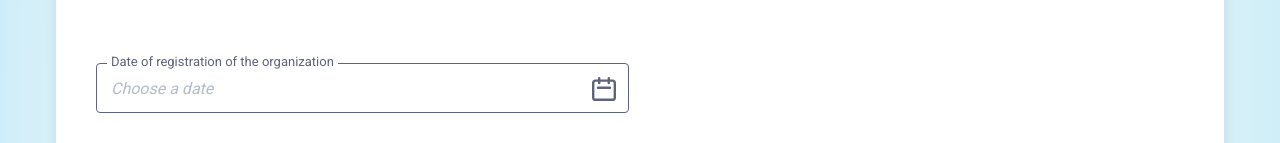
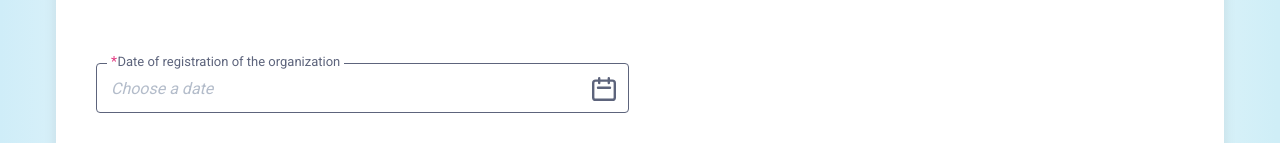
Before and after one commit to it-volunteers-ukraine/ChariERP, a Next.js app in the folder client/: page /en/sign-up in a window 1280 px wide. Shown: the part 546-689 px from the top of the page. Built offline with nearby package versions, Linux system fonts and the light colour scheme.

Commit message:
Added DatePickerInput

```diff
--- a/client/src/components/date-field/index.tsx
+++ b/client/src/components/date-field/index.tsx
@@ -1,6 +1,6 @@
 'use client';
 
-import React, { useEffect, useRef } from 'react';
+import React, { forwardRef, useEffect, useRef } from 'react';
 import { useLocale } from 'next-intl';
 import { Field, FieldProps } from 'formik';
 import { uk, enGB } from 'date-fns/locale';
@@ -12,15 +12,30 @@ import { Error } from '@/utils';
 
 import { Input } from '../input';
 import { DateFieldProps } from './types';
+import { InputProps } from '../input/types';
 
 import './style.css';
 
 registerLocale('ua', uk);
 registerLocale('en', enGB);
 
+const DatePickerInput = forwardRef(
+  (
+    props: InputProps & { isrequired?: string },
+    ref: React.Ref<HTMLInputElement>,
+  ) => {
+    const required = props.isrequired === 'true' ? true : false;
+
+    return <Input {...props} required={required} ref={ref} />;
+  },
+);
+
+DatePickerInput.displayName = 'DatePickerInput';
+
 export const DateField = ({
   name,
   label,
+  required,
   placeholder,
   ...props
 }: DateFieldProps) => {
@@ -76,21 +91,20 @@ export const DateField = ({
               dateFormat="dd.MM.yyyy"
               yearDropdownItemNumber={150}
               placeholderText={placeholder}
+              onCalendarClose={handelClose}
               minDate={new Date('1991-01-01')}
               onChange={(date) => onChange(date)}
-              onCalendarClose={() => handelClose()}
               customInput={
-                <Input
+                <DatePickerInput
                   {...fieldProps}
                   {...props}
                   readOnly
-                  ref={null}
                   type="date"
                   name={name}
                   label={label}
                   value={value}
                   error={error}
-                  placeholder={placeholder}
+                  isrequired={`${required}`}
                 />
               }
             />
```
